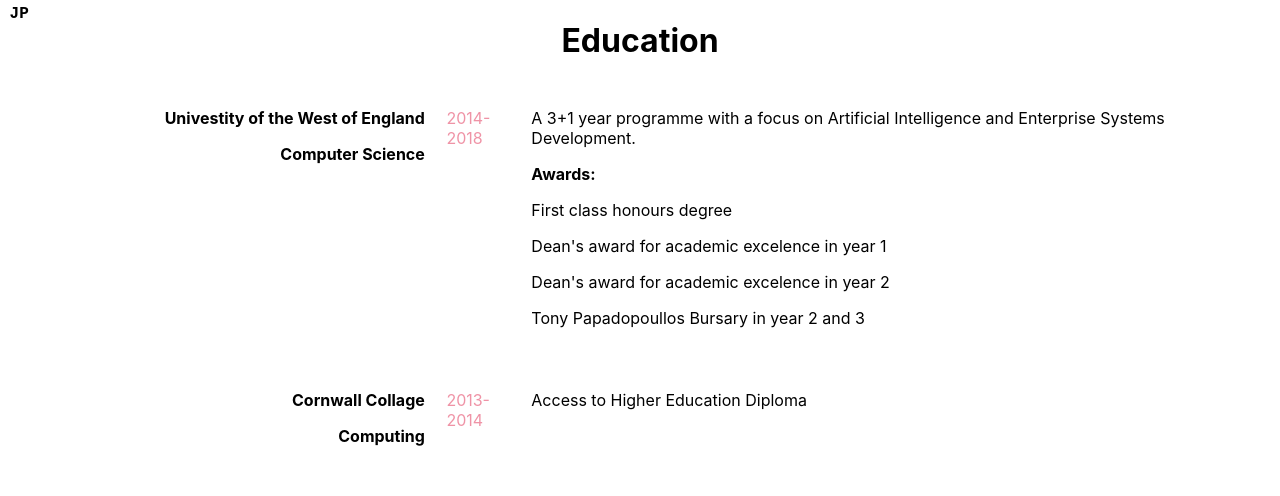
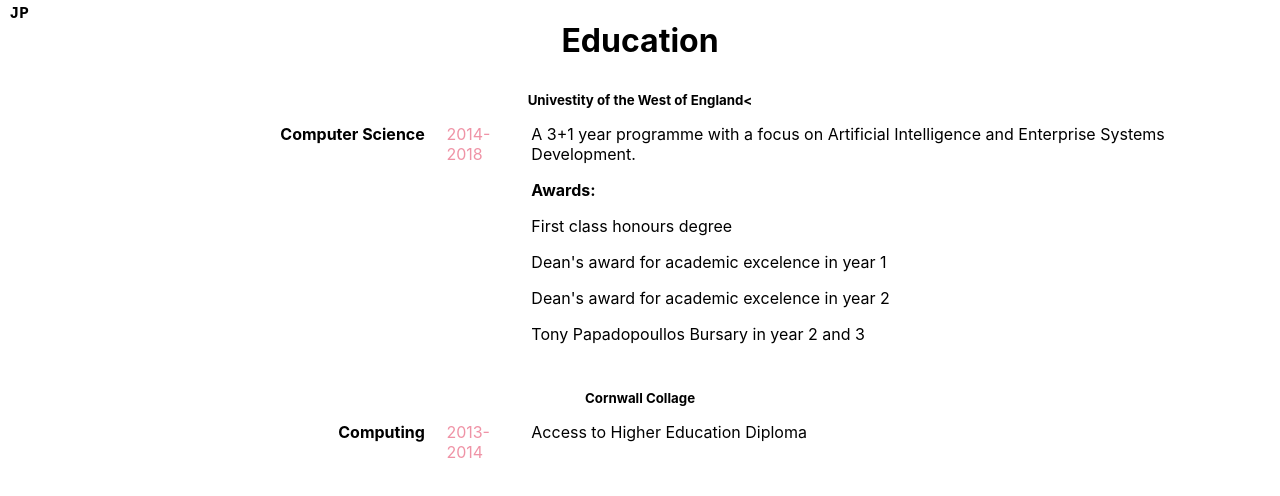
Before and after one commit to jurajpiar/jurajpiar, a React (Create React App) app: page /education in a window 1280 px wide. Shown: the top 496 px of the page. Built offline with nearby package versions, Linux system fonts and the light colour scheme.

Commit message:
adapts education to new contentitem schema

```diff
--- a/src/containers/Education/Education.js
+++ b/src/containers/Education/Education.js
@@ -16,9 +16,8 @@ export default class Education extends Component {
                 <div className='educationContent'>
                     <h1 >Education</h1>
                     <ContentList>
-                        <ContentItem>
+                        <ContentItem title='Univestity of the West of England<'>
                             <ContentItemHeader>
-                                <p>Univestity of the West of England</p>
                                 <p>Computer Science</p>
                             </ContentItemHeader>
                             <ContentItemDate>
@@ -34,9 +33,8 @@ export default class Education extends Component {
                             </ContentItemBody>
                         </ContentItem>
 
-                        <ContentItem>
+                        <ContentItem title='Cornwall Collage'>
                             <ContentItemHeader>
-                                <p>Cornwall Collage</p>
                                 <p>Computing</p>
                             </ContentItemHeader>
                             <ContentItemDate>
```
